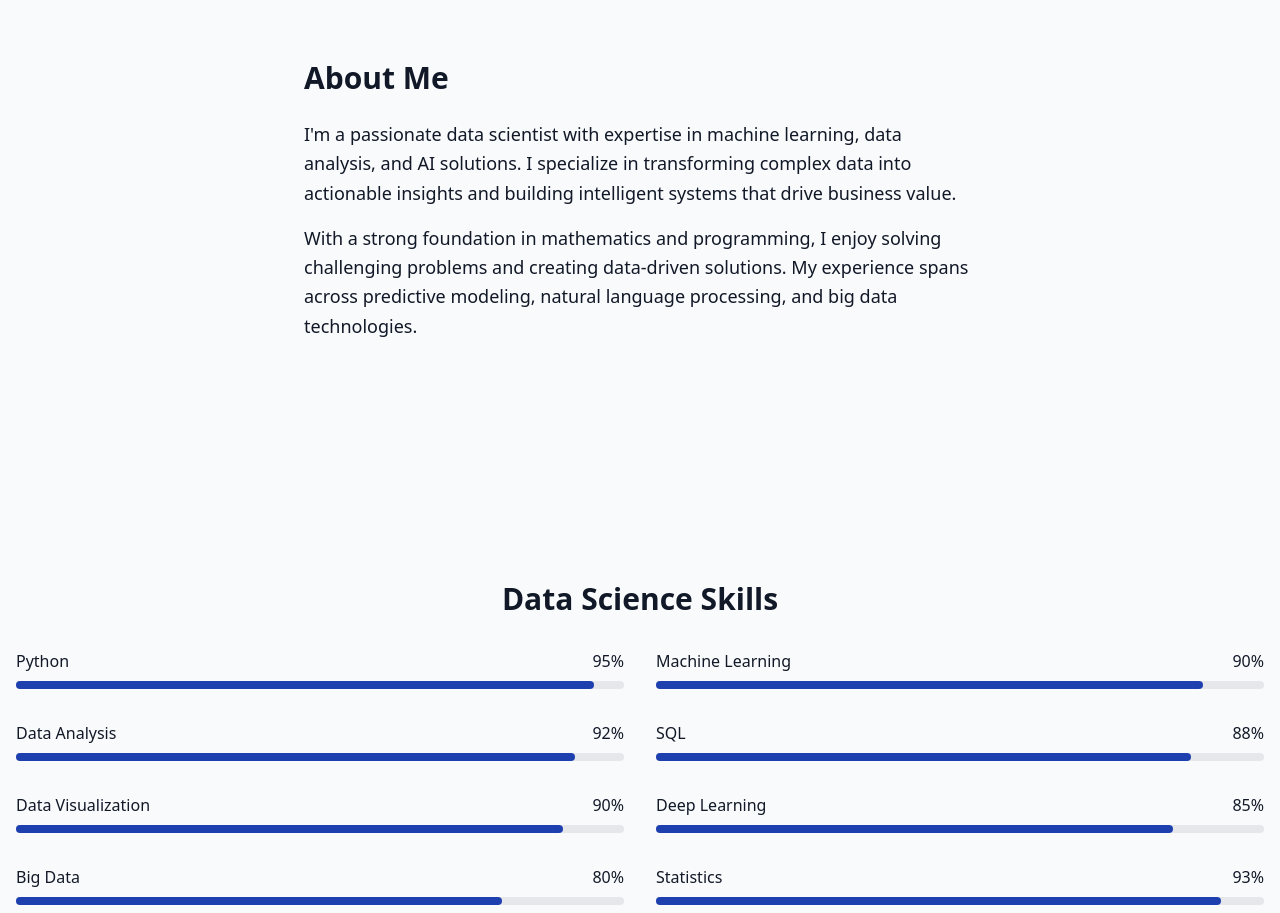
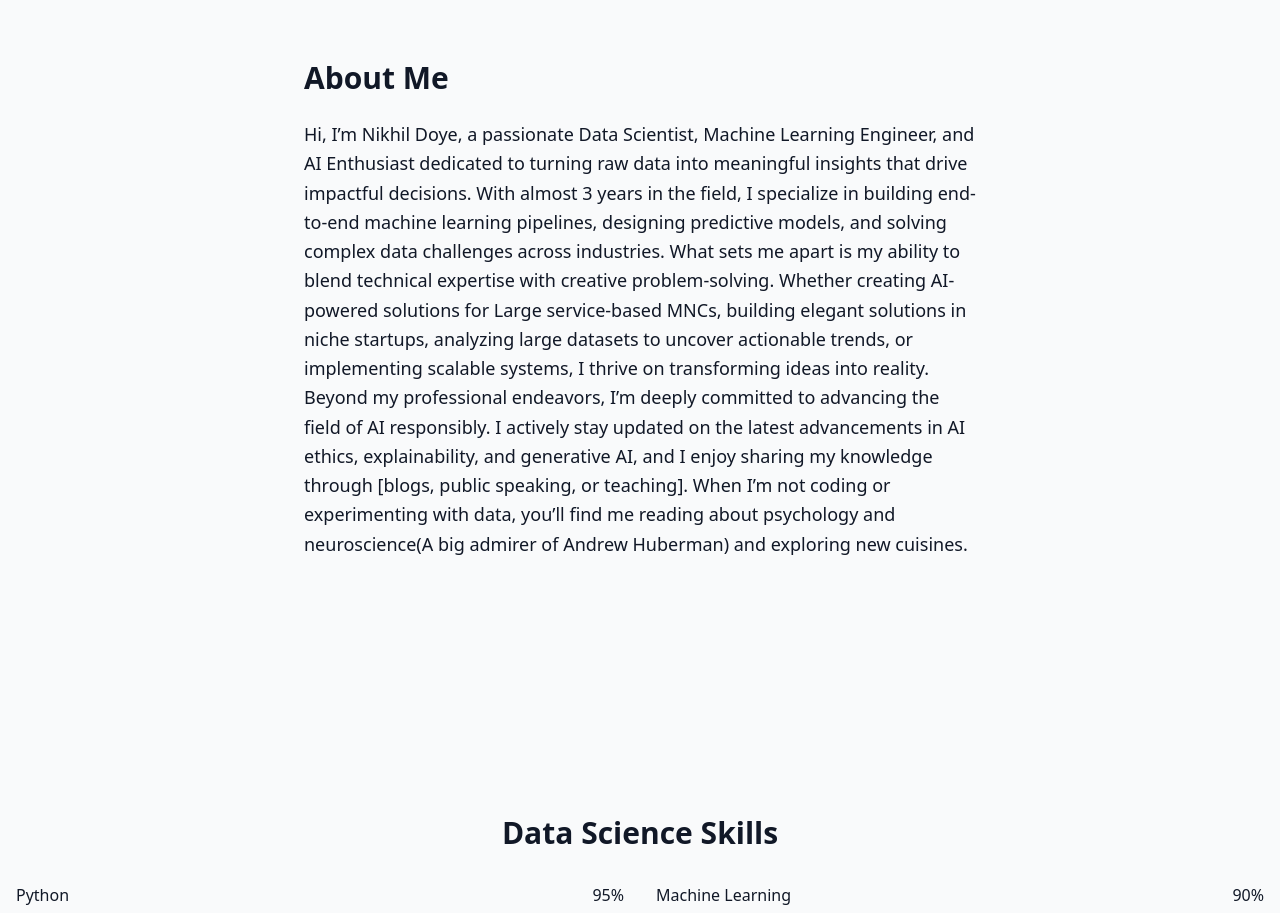
Before and after one commit to Nikhil-Doye/portfolio-website, a Next.js app: page / in a window 1280 px wide. Shown: the part 900-1813 px from the top of the page. Built offline with nearby package versions, Linux system fonts and the light colour scheme; no server answers.

Commit message:
Update AboutSection.tsx

```diff
--- a/components/AboutSection.tsx
+++ b/components/AboutSection.tsx
@@ -11,16 +11,13 @@ export default function AboutSection() {
       >
         <h2 className="text-3xl font-bold mb-6">About Me</h2>
         <p className="text-lg leading-relaxed mb-4">
-          I'm a passionate data scientist with expertise in machine learning,
-          data analysis, and AI solutions. I specialize in transforming complex
-          data into actionable insights and building intelligent systems that
-          drive business value.
-        </p>
-        <p className="text-lg leading-relaxed">
-          With a strong foundation in mathematics and programming, I enjoy
-          solving challenging problems and creating data-driven solutions.
-          My experience spans across predictive modeling, natural language
-          processing, and big data technologies.
+          Hi, I’m Nikhil Doye, a passionate Data Scientist, Machine Learning Engineer, and AI Enthusiast dedicated to turning raw data into meaningful insights that drive impactful decisions. With almost 3 years in the field, I specialize in building end-to-end machine learning pipelines, designing predictive models, and solving complex data challenges across industries.
+
+What sets me apart is my ability to blend technical expertise with creative problem-solving. Whether creating AI-powered solutions for Large service-based MNCs, building elegant solutions in niche startups, analyzing large datasets to uncover actionable trends, or implementing scalable systems, I thrive on transforming ideas into reality.
+
+Beyond my professional endeavors, I’m deeply committed to advancing the field of AI responsibly. I actively stay updated on the latest advancements in AI ethics, explainability, and generative AI, and I enjoy sharing my knowledge through [blogs, public speaking, or teaching].
+
+When I’m not coding or experimenting with data, you’ll find me reading about psychology and neuroscience(A big admirer of Andrew Huberman) and exploring new cuisines.
         </p>
       </motion.div>
     </section>
```
